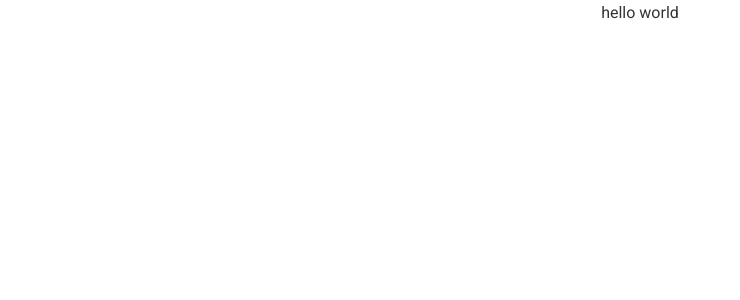
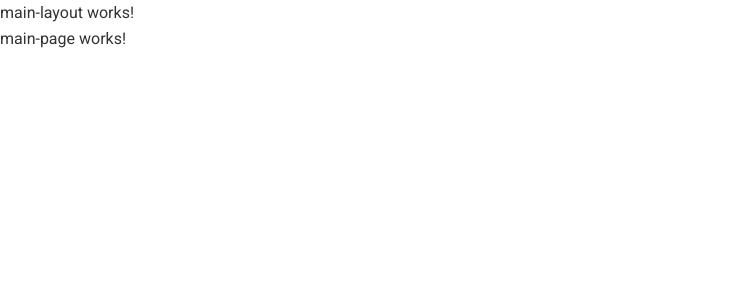
Before and after one commit to Smazhevskiy/ngShop, an Angular app: page / in a window 1280 px wide. Shown: the top 300 px of the page, without its empty margins (0-740 px from the left). Built offline with nearby package versions, Linux system fonts and the light colour scheme.

Commit message:
add routes

```diff
--- a/src/app/app-routing.module.ts
+++ b/src/app/app-routing.module.ts
@@ -1,7 +1,20 @@
 import {NgModule} from '@angular/core'
 import {RouterModule, Routes} from '@angular/router'
+import {MainLayoutComponent} from './shared/main-layout/main-layout.component'
+import {MainPageComponent} from './main-page/main-page.component'
+import {ProductPageComponent} from './product-page/product-page.component'
+import {CartPageComponent} from './cart-page/cart-page.component'
 
-const routes: Routes = []
+const routes: Routes = [
+  {
+    path: '', component: MainLayoutComponent, children: [
+      {path:'', redirectTo:'/', pathMatch:'full'},
+      {path: '', component: MainPageComponent},
+      {path: 'product/:id', component: ProductPageComponent},
+      {path: 'cart', component: CartPageComponent},
+    ]
+  }
+]
 
 @NgModule({
   imports: [RouterModule.forRoot(routes)],
--- a/src/app/app.component.html
+++ b/src/app/app.component.html
@@ -1 +1 @@
-<div class="text-center">hello world</div>
+<router-outlet></router-outlet>
--- a/src/app/shared/main-layout/main-layout.component.html
+++ b/src/app/shared/main-layout/main-layout.component.html
@@ -1 +1,2 @@
 <p>main-layout works!</p>
+<router-outlet></router-outlet>
```
